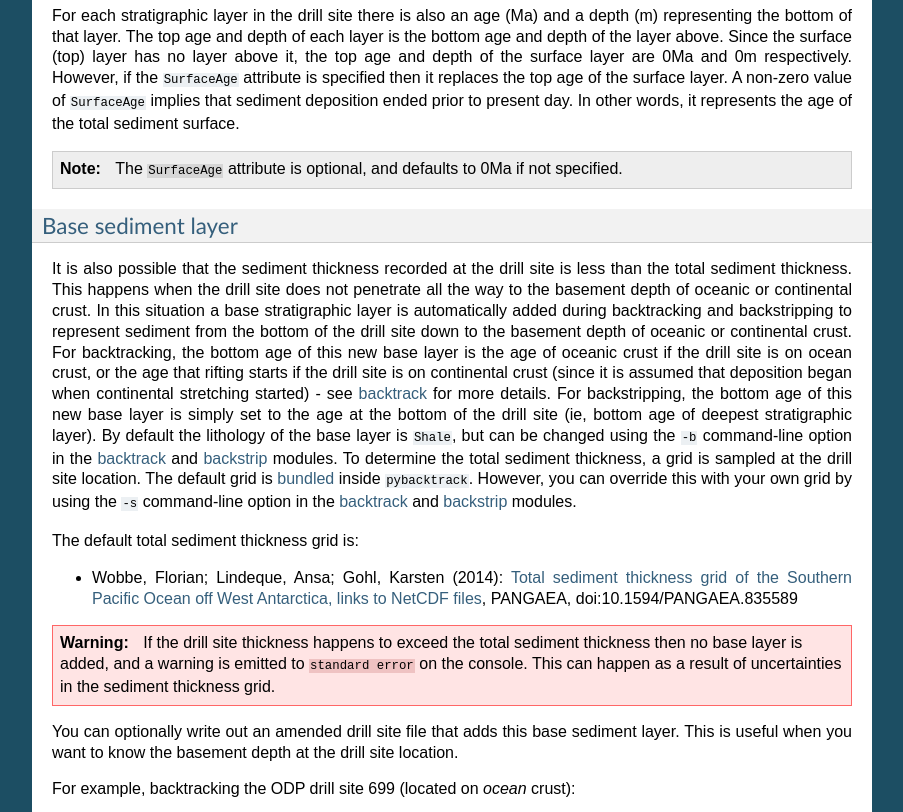
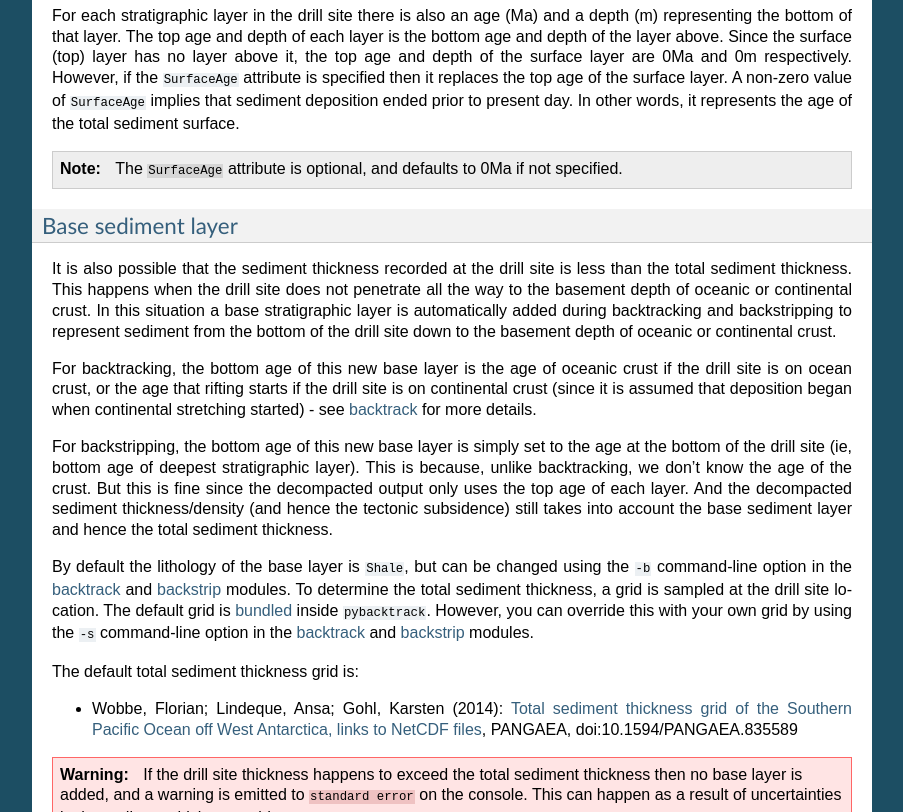
Before and after one commit to EarthByte/pyBacktrack, a Sphinx documentation site: the page built from docs/pybacktrack_stratigraphy.rst, in a window 1280 px wide and 900 px high, scrolled down 1601 px, cut to the strip 0-812 px from the top of the window. Shown: the whole strip, without its empty margins (198-1101 px from the left). Built offline with Sphinx 7.4.7, drawn with Linux system fonts in a browser that asks for light colours.

```diff
--- a/docs/pybacktrack_stratigraphy.rst
+++ b/docs/pybacktrack_stratigraphy.rst
@@ -90,11 +90,17 @@
 thickness. This happens when the drill site does not penetrate all the way to the basement depth of oceanic or continental crust.
 In this situation a base stratigraphic layer is automatically added during backtracking and backstripping
 to represent sediment from the bottom of the drill site down to the basement depth of oceanic or continental crust.
+
 For backtracking, the bottom age of this new base layer is the age of oceanic crust if the drill site is on ocean crust,
 or the age that rifting starts if the drill site is on continental crust (since it is assumed that deposition began when
 continental stretching started) - see :ref:`backtrack <pygplates_backtrack>` for more details.
+
 For backstripping, the bottom age of this new base layer is simply set to the age at the bottom of the drill site
-(ie, bottom age of deepest stratigraphic layer).
+(ie, bottom age of deepest stratigraphic layer). This is because, unlike backtracking, we don't know the age of the crust.
+But this is fine since the decompacted output only uses the top age of each layer.
+And the decompacted sediment thickness/density (and hence the tectonic subsidence)
+still takes into account the base sediment layer and hence the total sediment thickness.
+
 By default the lithology of the base layer is ``Shale``, but can be changed using the ``-b`` command-line option in
 the :ref:`backtrack <pygplates_backtrack>` and :ref:`backstrip <pygplates_backstrip>` modules. To determine the
 total sediment thickness, a grid is sampled at the drill site location. The default grid is
```
Also changed, not shown: docs/pybacktrack_backstrip.rst (+6 -11 lines), 6 other files.
